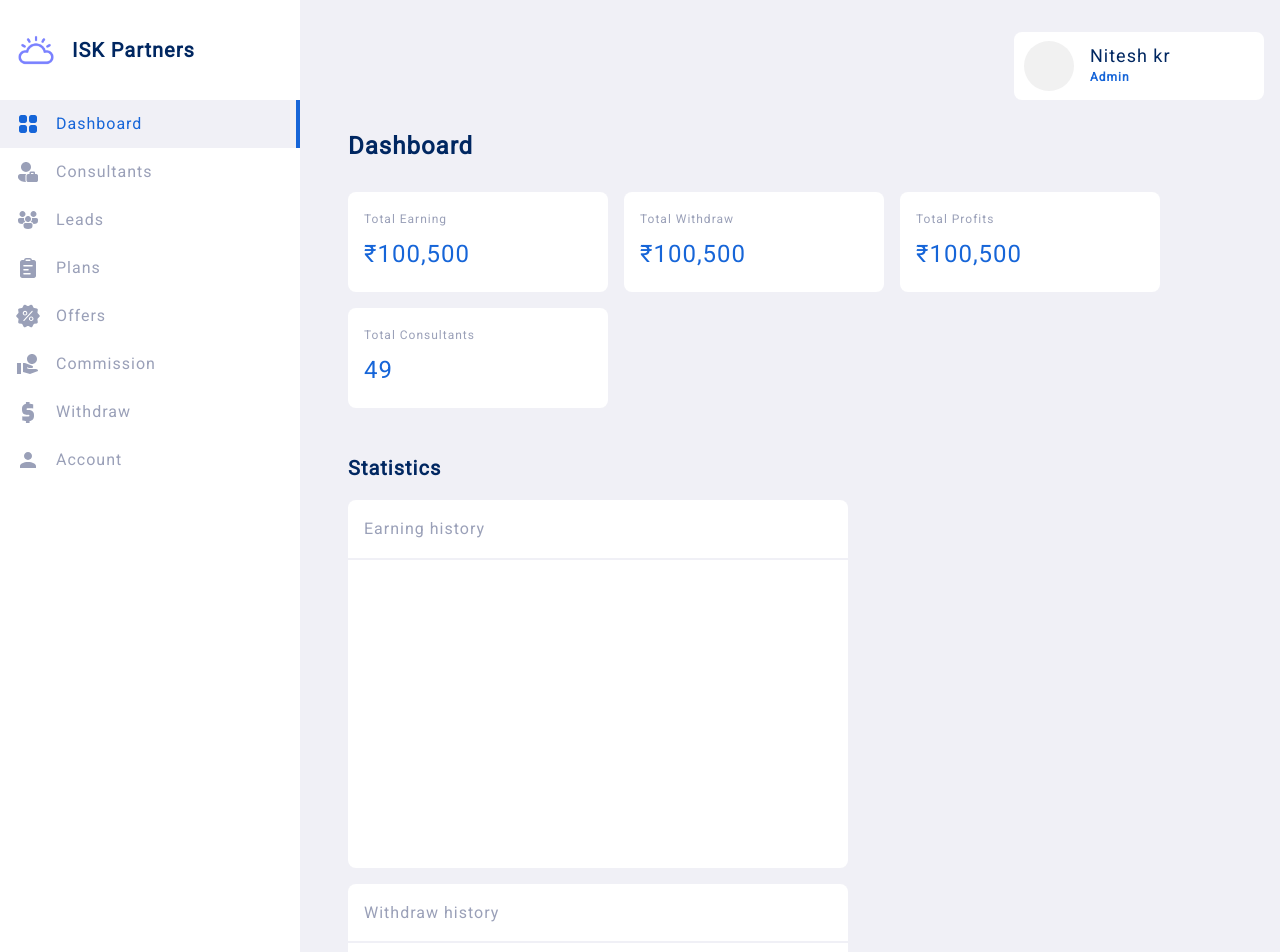
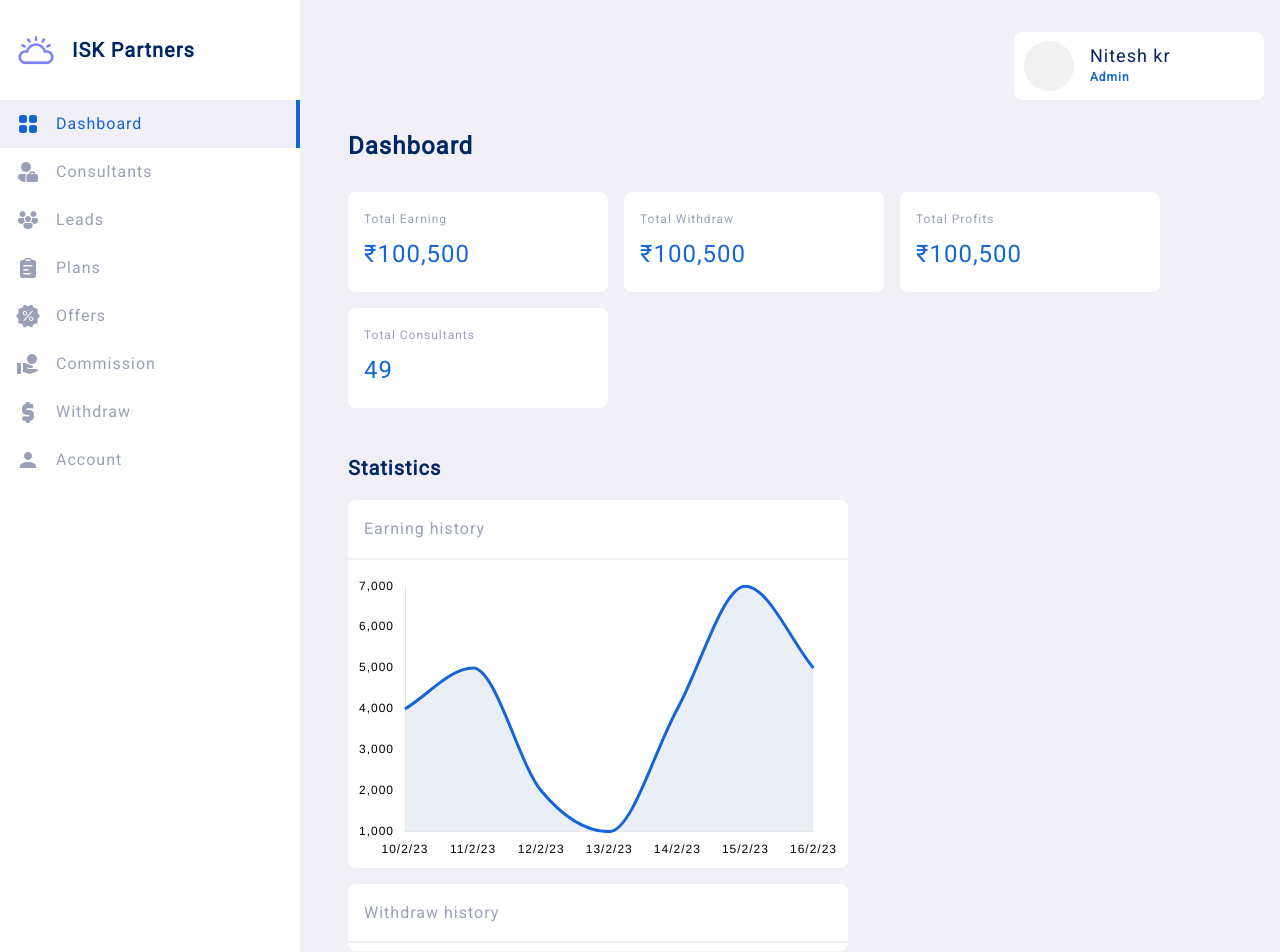
Before and after one commit to nitesh-dev/ITC-Partners-frontend, a Nuxt app: page /admin in a window 1280 px wide. Shown: the top 952 px of the page. Built offline with nearby package versions, Linux system fonts and the light colour scheme.

Commit message:
line chart added

```diff
--- a/assets/styles/global.css
+++ b/assets/styles/global.css
@@ -13,6 +13,7 @@ body {
     --color-surface: rgb(255, 255, 255);
     --color-surface-variant: #F0F0F6;
     --color-primary: #1665D8;
+    --color-primary-light: #EAEEF5;
     --color-secondary: #d33396;
     --color-on-primary: white;
     --color-error: #F66;
--- /dev/null
+++ b/components/LineChart.vue
@@ -0,0 +1,83 @@
+<script setup lang='ts'>
+import { MyChartData } from '~/data/dataTypes'
+import {
+    Chart as ChartJS,
+    Title,
+    Tooltip,
+    Legend,
+    BarElement,
+    CategoryScale,
+    LinearScale,
+    LineController,
+    LineElement,
+    PointElement,
+    Filler
+} from 'chart.js'
+
+import { Bar, Line } from 'vue-chartjs'
+ChartJS.register(CategoryScale, LinearScale, BarElement, LineController, LineElement, PointElement, Filler, Title, Tooltip, Legend)
+
+ChartJS.defaults.color = '#red';
+const props = defineProps<{
+    myChartData: MyChartData,
+    borderColor: string,
+    backgroundColor: string
+}>()
+
+const chartOptions = {
+    responsive: true,
+    maintainAspectRatio: false,
+    scales: {
+        x: {
+            grid: {
+                display: false,
+            }
+        },
+        y: {
+            grid: {
+                display: false,
+            }
+
+        }
+    },
+    plugins: {
+        tooltip: {
+            enabled: true, // Enable tooltips
+            intersect: false, // To show tooltips on all elements
+        },
+        legend: {
+            display: false,
+        }
+    },
+
+
+}
+
+
+const chartData = {
+    labels: props.myChartData.datasets.labels,
+    datasets: [{
+        label: props.myChartData.labelV,
+        data: props.myChartData.datasets.data,
+        borderColor: props.borderColor,
+        backgroundColor: props.backgroundColor,
+        borderWidth: 3,
+        cubicInterpolationMode: 'monotone',
+        fill:true,
+        pointRadius: 0
+    }]
+}
+
+
+</script>
+<template>
+    <div class="graph">
+        <Line :options="chartOptions" :data="chartData" />
+    </div>
+</template>
+<style scoped>
+.graph {
+    min-height: 300px;
+    padding: 8px;
+}
+</style>
--- /dev/null
+++ b/data/adminRawData.ts
@@ -0,0 +1,11 @@
+import { MyChartData } from '~/data/dataTypes'
+
+// earning history data
+export const earningHistoryRaw: MyChartData = {
+    labelH: 'Date',
+    labelV: 'Earning (₹)',
+    datasets: {
+        labels: ['10/2/23', '11/2/23', '12/2/23', '13/2/23', '14/2/23', '15/2/23', '16/2/23'],
+        data: [4000,5000,2000,1000,4000,7000,5000]
+    }
+}
--- /dev/null
+++ b/data/dataTypes.ts
@@ -0,0 +1,8 @@
+export interface MyChartData {
+    labelH: string,
+    labelV: string,
+    datasets: {
+        labels: string[],
+        data: number[]
+    }
+}
--- a/package.json
+++ b/package.json
@@ -12,5 +12,9 @@
     "@nuxt/devtools": "latest",
     "@types/node": "^18.17.1",
     "nuxt": "^3.6.5"
+  },
+  "dependencies": {
+    "chart.js": "^4.3.3",
+    "vue-chartjs": "^5.2.0"
   }
 }
--- a/pages/admin/index.vue
+++ b/pages/admin/index.vue
@@ -1,5 +1,6 @@
 <script setup lang='ts'>
 import { tabs } from '~/data/admin'
+import {earningHistoryRaw} from '~/data/adminRawData'
 </script>
 <template>
     <div class="panel">
@@ -38,7 +39,7 @@ import { tabs } from '~/data/admin'
             <div class="card">
                 <p class="title">Earning history</p>
                 <hr>
-                <div class="graph"></div>
+                <LineChart borderColor="#1665D8" backgroundColor="#EAEEF5" :myChartData="earningHistoryRaw"/>
             </div>
 
             <!-- 2 -->
@@ -140,10 +141,6 @@ import { tabs } from '~/data/admin'
     border-bottom: 2px solid var(--color-surface-variant);
 }
 
-.panel .statistics .graph{
-    min-height: 300px;
-}
-
 
 
 </style>
```
Also changed, not shown: data/admin.ts (line endings or trailing spaces), 1 other file (tests, documents, lock files or other folders).
